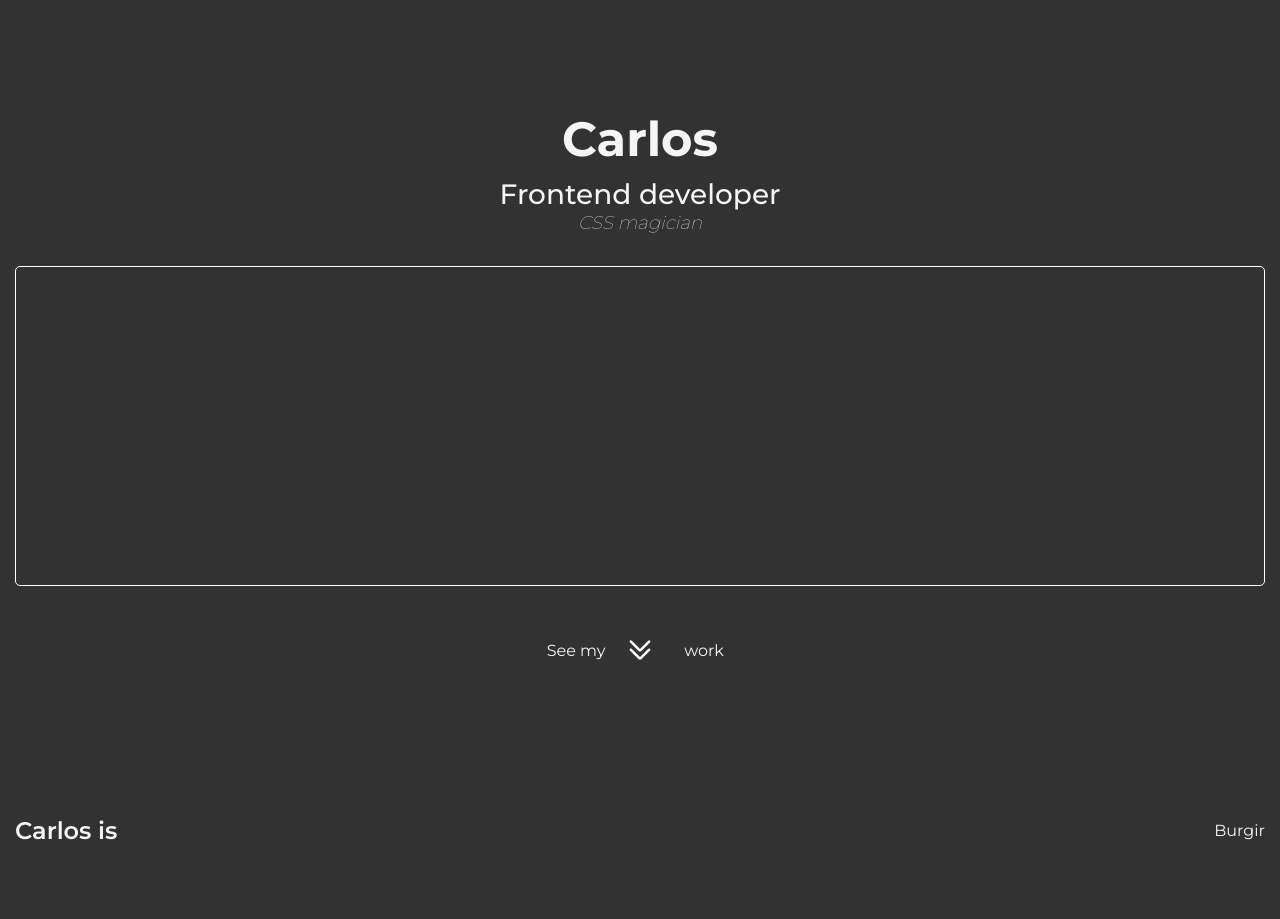
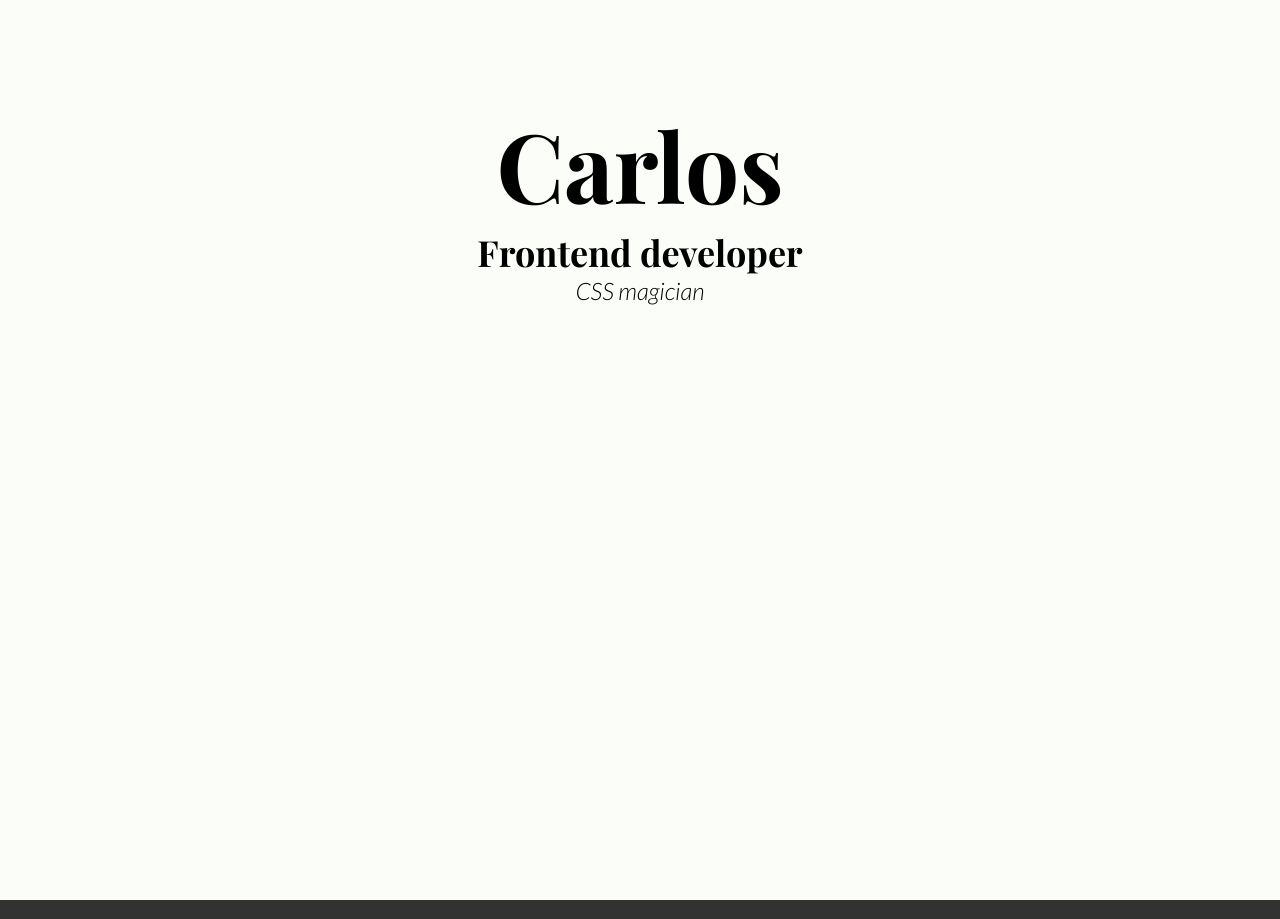
Before and after one commit to daiant/pages-2023, a Next.js app: page / in a window 1280 px wide. Shown: the top 919 px of the page. Built offline with nearby package versions, Linux system fonts and the light colour scheme.

Commit message:
actually scratch that

```diff
--- a/src/app/_animations.scss
+++ /dev/null
@@ -1,35 +0,0 @@
-@keyframes focus-in-movement {
-    0% {
-      letter-spacing: 1em;
-      transform: translateZ(300px);
-      filter: blur(12px);
-      opacity: 0;
-    }
-    100% {
-      transform: translateZ(12px);
-      filter: blur(0);
-      opacity: 1;
-    }
-  }
-
-  @keyframes focus-in {
-    0% {
-      filter: blur(12px);
-      opacity: 0;
-    }
-    100% {
-      filter: blur(0px);
-      opacity: 1;
-    }
-  }
-
-  @keyframes gogogogo {
-    0% {
-      max-height: 0;
-      border-color: #595959;
-    }
-    100% {
-      max-height: 999px;
-      border-color: #595959;
-    }
-  }
--- a/src/app/globals.css
+++ /dev/null
@@ -1,10 +0,0 @@
-html, body {
-  margin: 0;
-  padding: 0;
-  background-color: #323232;
-}
-
-* {
-  box-sizing: border-box;
-  color: whitesmoke;
-}
--- /dev/null
+++ b/src/app/globals.scss
@@ -0,0 +1,7 @@
+@import "../styles/colors";
+@import "../styles/typography";
+
+html,
+body {
+    margin: 0;
+}
--- a/src/app/layout.tsx
+++ b/src/app/layout.tsx
@@ -1,4 +1,4 @@
-import './globals.css'
+import './globals.scss'
 
 export default function RootLayout({
   children,
--- a/src/app/page.module.scss
+++ b/src/app/page.module.scss
@@ -1,8 +1,5 @@
-@import "./animations";
-
 .main {
   section {
-    background-color: #323232;
     padding-inline: 15px;
     scroll-margin-block-start: 70px;
     &.front {
@@ -30,26 +27,10 @@
     }
     .title {
       text-align: center;
+      h1,
       h2,
       h3 {
         margin-block: 0;
-        // animation: focus-in 1s ease-in-out both;
-        // animation-delay: 1.5s;
-      }
-      h1 {
-        font-size: 3rem;
-        margin-block: 0.2em;
-        // animation: focus-in-movement 1.5s ease-in-out both;
-      }
-      h2 {
-        font-size: 1.75rem;
-        font-weight: 500;
-      }
-      h3 {
-        font-size: 1.15rem;
-        font-weight: 100;
-        font-style: italic;
-        // animation-duration: 1.5s;
       }
     }
     .bubbles {
@@ -105,19 +86,4 @@
       }
     }
   }
-  .nav {
-    position: sticky;
-    background-color: #323232;
-    top: 0;
-    display: flex;
-    align-items: center;
-    justify-content: space-between;
-    padding-inline: 15px;
-    z-index: 2;
-    p {
-      font-size: 1.5rem;
-      font-weight: 600;
-      margin-block: 1rem;
-    }
-  }
 }
--- a/src/app/page.tsx
+++ b/src/app/page.tsx
@@ -1,43 +1,34 @@
 'use client';
 
 import Bubble from '@/components/Bubble/bubble';
-import { Montserrat } from '@next/font/google'
+import Nav from '@/components/Navigation/nav';
 import styles from './page.module.scss';
 
 
-const montse = Montserrat({ subsets: ['latin'], display: 'swap' })
 const bubbles: Array<Bubble> = [
   { title: 'me', img: 'https://github.com/daiant.png' },
   { title: 'Drag me' }
 ];
 function scrollIntoContent() {
-  document.getElementById('scroll-next')?.scrollIntoView({behavior: 'smooth', block: 'start'});
+  document.getElementById('scroll-next')?.scrollIntoView({ behavior: 'smooth', block: 'start' });
 }
 export default function Home() {
   const devMode: boolean = false;
   return (
-    <main className={`${styles.main} ${montse.className}`}>
+    <main className={`${styles.main}`}>
       <section id='splash' className={`${devMode ? styles.disableAnimations : ''} ${styles.front}`}>
         <div className={styles.title}>
           <h1>Carlos</h1>
           <h2>Frontend developer</h2>
           <h3>CSS magician</h3>
         </div>
-        <div className={styles.bubbles}>
-          {/* {bubbles.map((bubble: Bubble) => <Bubble key={bubble.title} title={bubble.title} img={bubble.img}></Bubble>)} */}
-        </div>
-        <div className={styles.scrollDown} onClick={scrollIntoContent}>
-          <span>See my</span>
-          <img src="/scroll.png" title='scroll down' />
-          <span>work</span>
-        </div>
+      </section>
+      <section className="monsteri">
+
       </section>
       <div className={styles.mainPage}>
+        <Nav></Nav>
 
-      <nav className={styles.nav}>
-        <p>Carlos is</p>
-        <span>Burgir</span>
-      </nav>
         <section id='scroll-next'>
           <div className={styles.info}>
             <h1>a CSS magician</h1>
--- /dev/null
+++ b/src/components/Navigation/nav.module.scss
@@ -0,0 +1,19 @@
+.nav {
+    position: sticky;
+    background-color: #323232;
+    top: 0;
+    display: flex;
+    align-items: center;
+    justify-content: space-between;
+    padding-inline: 15px;
+    z-index: 2;
+    p {
+        font-size: 1.5rem;
+        font-weight: 600;
+        margin-block: 1rem;
+    }
+    img {
+        height: auto;
+        width: 24px;
+    }
+}
--- /dev/null
+++ b/src/components/Navigation/nav.tsx
@@ -0,0 +1,11 @@
+import styles from './nav.module.scss';
+
+export default function Nav() {
+    return (
+        <nav className={styles.nav}>
+            <p>Carlos is</p>
+            <img src="/burgir.svg" />
+        </nav>
+
+    )
+}
--- /dev/null
+++ b/src/styles/_colors.scss
@@ -0,0 +1,6 @@
+:root {
+    --background-light: #FBFDF9;
+}
+section, main {
+    background-color: var(--background-light);
+}
--- /dev/null
+++ b/src/styles/_typography.scss
@@ -0,0 +1,16 @@
+@import url('https://fonts.googleapis.com/css2?family=Lato:ital,wght@0,100;0,300;0,400;0,700;1,300&family=Playfair+Display:wght@400;500;600;700&display=swap');
+
+h1 {
+    font-family: "Playfair Display", serif;
+    font-size: 96px;
+}
+h2 {
+    font-family: "Playfair Display", serif;
+    font-size: 36px;
+}
+h3 {
+    font-family: "Lato", sans-serif;
+    font-size: 24px;
+    font-weight: 300;
+    font-style: italic;
+}
```
Also changed, not shown: public/burgir.svg (added). Lines whose indentation alone changed are shown as unchanged.
